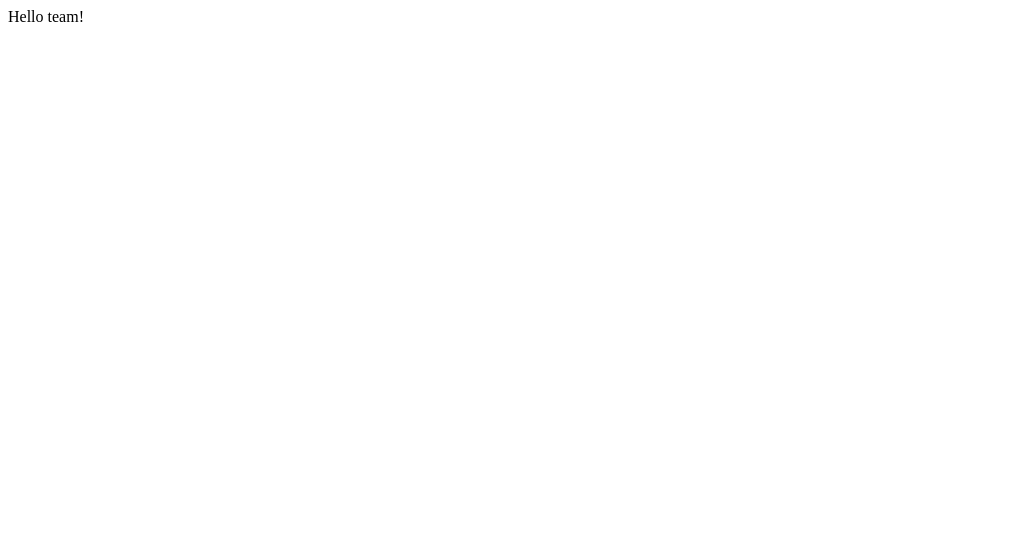
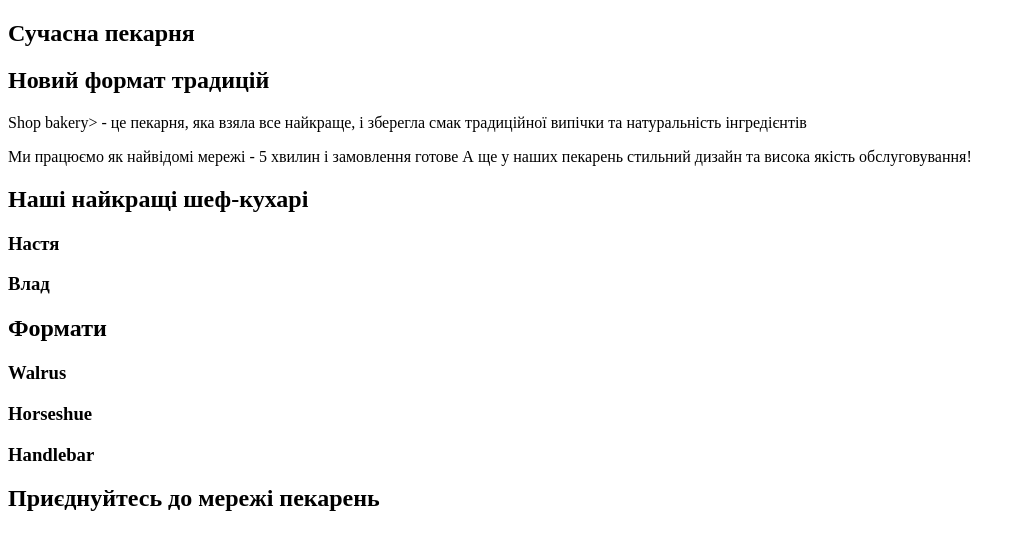
Before and after one commit to tanyaok2012-del/genius_tasks, a plain HTML site: page Index.html in a window 1280 px wide. Shown: the whole page, without its empty margins (0-1025 px from the left). Drawn offline with Linux system fonts and the light colour scheme.

Commit message:
Updated Index.html

```diff
--- a/Index.html
+++ b/Index.html
@@ -1,14 +1,63 @@
-<!DOCTYPE html>
-<html lang="en">
-<head>
-    <meta charset="UTF-8">
-    <meta name="viewport" content="width=device-width, initial-scale=1.0">
-    <title>Document</title>
-</head>
-<body>
-Hello team!
+<!doctype html>
+<html lang="uk"></html>
+  <head>
+    <meta charset="UTF-8" />
+    <meta http-equiv="X-UA-Compatiable" content="IE=edge" />
+    <meta name="viewport" content="width=device-width, initial-scale=1.0" />
+    <title>Сучасна пекарня</title>
+  </head>
+  <body>
+    <header>
+      <nav>
+        <!-- logo and menu-->
+         </nav>
+         <!-- замовити дзвiнок -->
+</header>
+<main>
+<section>
+  <h1>Сучасна пекарня</h1>
+</section>
+<section>
+  <h2>Новий формат традицій</h2>
+<p>
 
+  <span lang="en"></span>Shop bakery></span> - це пекарня, яка взяла все найкраще, і зберегла смак традиційної випічки та натуральність інгредієнтів
+ </p>
+ <p>
+  Ми працюємо як найвідомі мережі -
+  <span>5 хвилин і замовлення готове</span> А ще у наших пекарень стильний дизайн та висока якість обслуговування!
+ </p>
+</section>
+<section>
+  <h2>Наші найкращі шеф-кухарі</h2>
+<article>
+  <h3>Настя</h3>
 
+</article>
+<article>
+  <h3>Влад</h3>
+</article>
+</section>
+<section>
+  <h2>Формати</h2>
 
-</body>
+  <article>
+    <h3 lang="en"> Walrus</h3>
+  </article>
+  <article>
+    <h3 lang="en">
+    Horseshue</h3>
+  </article>
+  <article>
+    <h3 lang="en">Handlebar</h3>
+  </article>
+ </section>
+<section>
+  <h2>Приєднуйтесь до мережі пекарень</h2>
+</section>
+</main>
+<footer>
+
+</footer>
+    </body>
 </html>
```
